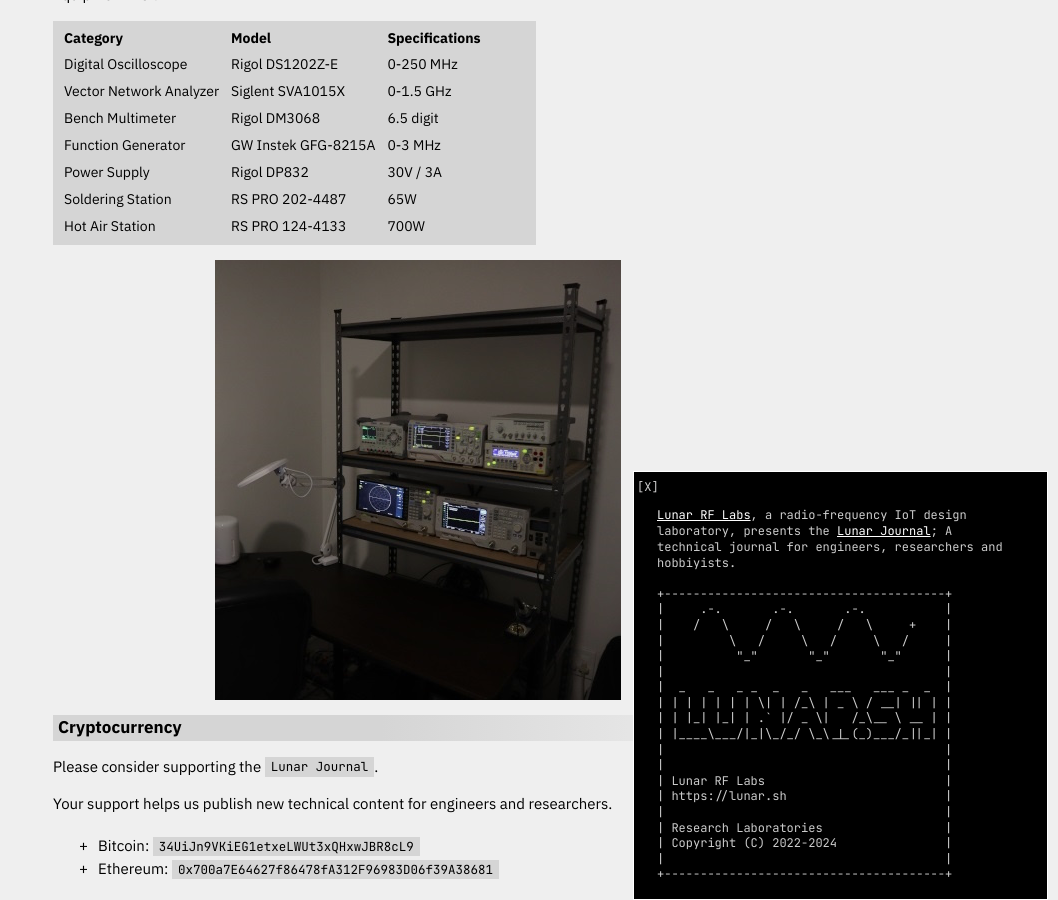
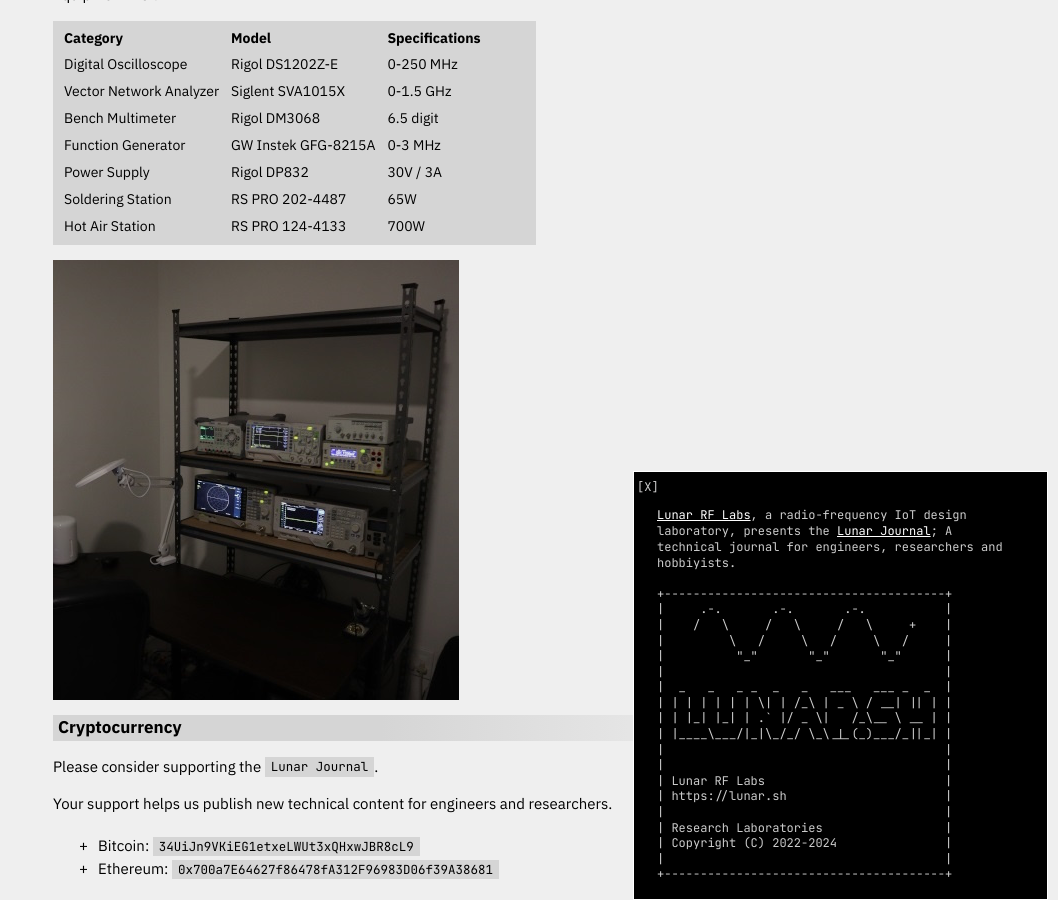
Before and after one commit to lunar-sh/journal.lunar.sh, a Jekyll site: the page built from info.md, in a window 1280 px wide and 900 px high, scrolled down 874 px. Shown: the whole window, without its empty margins (222-1280 px from the left). Built offline with Jekyll 4.4.1, drawn with Linux system fonts in a browser that asks for light colours; nearby versions of some CDN libraries.

Commit message:
Update info.md

```diff
--- a/info.md
+++ b/info.md
@@ -43,7 +43,7 @@
 | Soldering Station      | RS PRO 202-4487        | 65W                     |
 | Hot Air Station        | RS PRO 124-4133        | 700W                    |
 
-<img style="display: flex; flex-direction: column; align-items: flex-start;" src="https://journal.lunar.sh/images/lab_latest.jpeg"/>
+<img style="margin: 0;" src="https://journal.lunar.sh/images/lab_latest.jpeg"/>
 
 # Cryptocurrency
 
```
